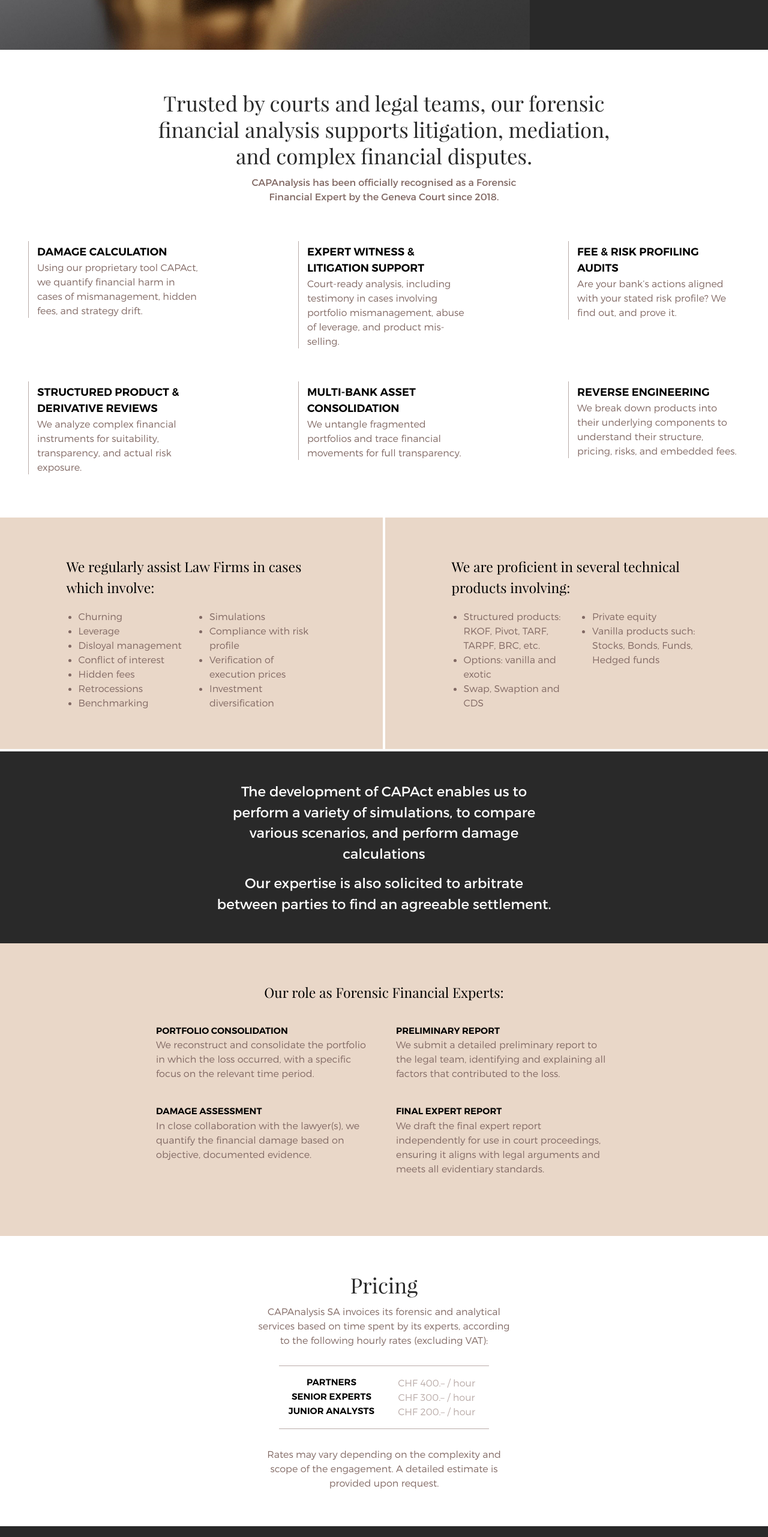
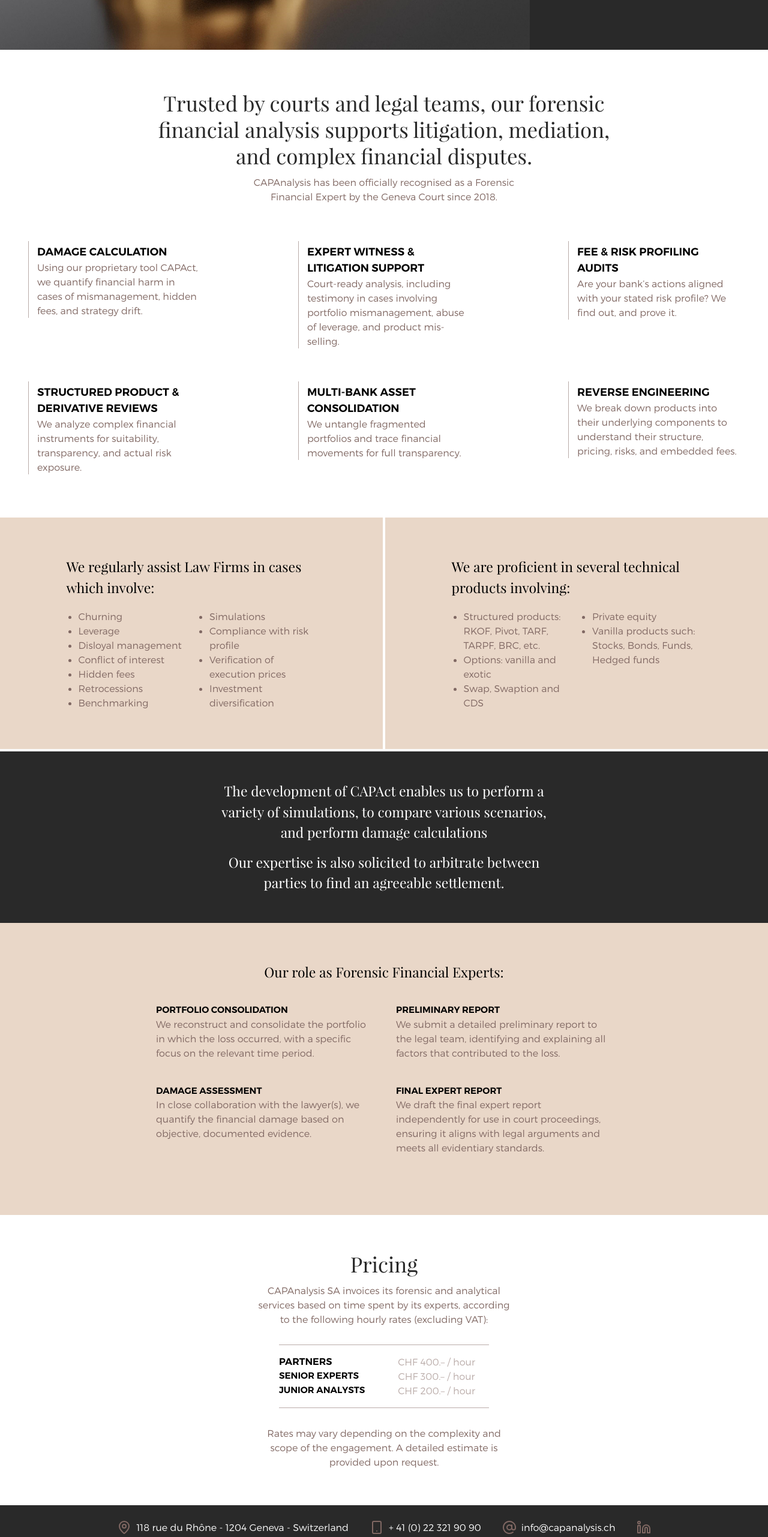
Before and after one commit to pierre-debruyne/CapAnalysis, a Next.js app: page /forensic-financial-analysis in a window 1280 px wide. Shown: the part 704-3267 px from the top of the page at 60% size. Built offline with nearby package versions, Linux system fonts and the light colour scheme.

Commit message:
fix(style): for Forensic financial analysis  page

```diff
--- a/src/app/forensic-financial-analysis/page.tsx
+++ b/src/app/forensic-financial-analysis/page.tsx
@@ -19,7 +19,7 @@ export default function ForensicFinancialAnalysis() {
         <h2 className='text-[35px] font-serif text-center text-[#292929] leading-11 pb-[10px]'>
           Trusted by courts and legal teams, our forensic <br /> financial analysis supports litigation, mediation, <br /> and complex financial disputes.
         </h2>
-        <p className='pb-[67px] text-center text-[#806863]'>
+        <p className='pb-[67px] font-light text-center text-[#806863]'>
           CAPAnalysis has been officially recognised as a Forensic <br />
           Financial Expert by the Geneva Court since 2018.
         </p>
@@ -86,8 +86,8 @@ export default function ForensicFinancialAnalysis() {
 
       <div className='bg-dark py-[49px] px-5 2xl:px-0'>
         <div className='max-w-[564px] mx-auto text-[23px] text-white text-center'>
-          <p className='mb-[15px]'>The development of CAPAct enables us to perform a variety of simulations, to compare various scenarios, and perform damage calculations</p>
-          <p>Our expertise is also solicited to arbitrate between parties to find an agreeable settlement.</p>
+          <p className='mb-[15px] font-serif'>The development of CAPAct enables us to perform a variety of simulations, to compare various scenarios, and perform damage calculations</p>
+          <p className="font-serif">Our expertise is also solicited to arbitrate between parties to find an agreeable settlement.</p>
         </div>
       </div>
 
@@ -138,11 +138,11 @@ export default function ForensicFinancialAnalysis() {
 
           <div className='border-y border-[#BAACA9] max-w-[350px] py-[16px] mx-auto'>
             <div className='grid grid-cols-2 grid-rows-2 '>
-              <span className='uppercase font-semibold font-sans text-[15px]'>Partners</span>
-              <span className='text-[#BAACA9] font-light font-sans text-[16px]'>CHF 400.– / hour</span>
-              <span className='uppercase font-semibold font-sans text-[15px]'>Senior Experts</span>
+              <span className='uppercase font-semibold font-sans text-[15px text-start'>Partners</span>
+              <span className='text-[#BAACA9] font-light font-sans text-[16px] '>CHF 400.– / hour</span>
+              <span className='uppercase font-semibold font-sans text-[15px] text-start'>Senior Experts</span>
               <span className='text-[#BAACA9] font-light font-sans text-[16px]'>CHF 300.– / hour</span>
-              <span className='uppercase font-semibold font-sans text-[15px]'>Junior Analysts</span>
+              <span className='uppercase font-semibold font-sans text-[15px] text-start'>Junior Analysts</span>
               <span className='text-[#BAACA9] font-light font-sans text-[16px]'>CHF 200.– / hour</span>
             </div>
           </div>
```
